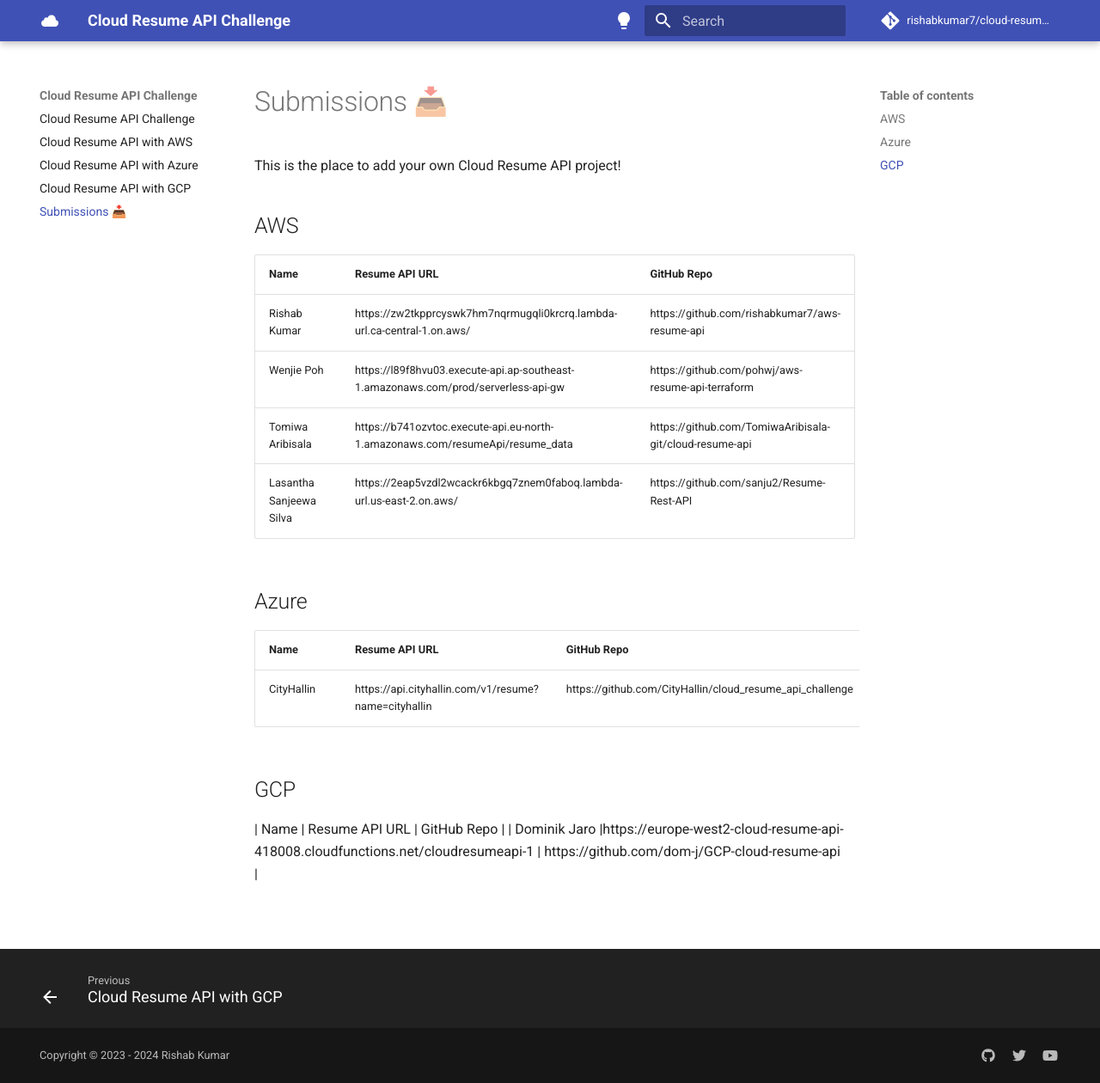
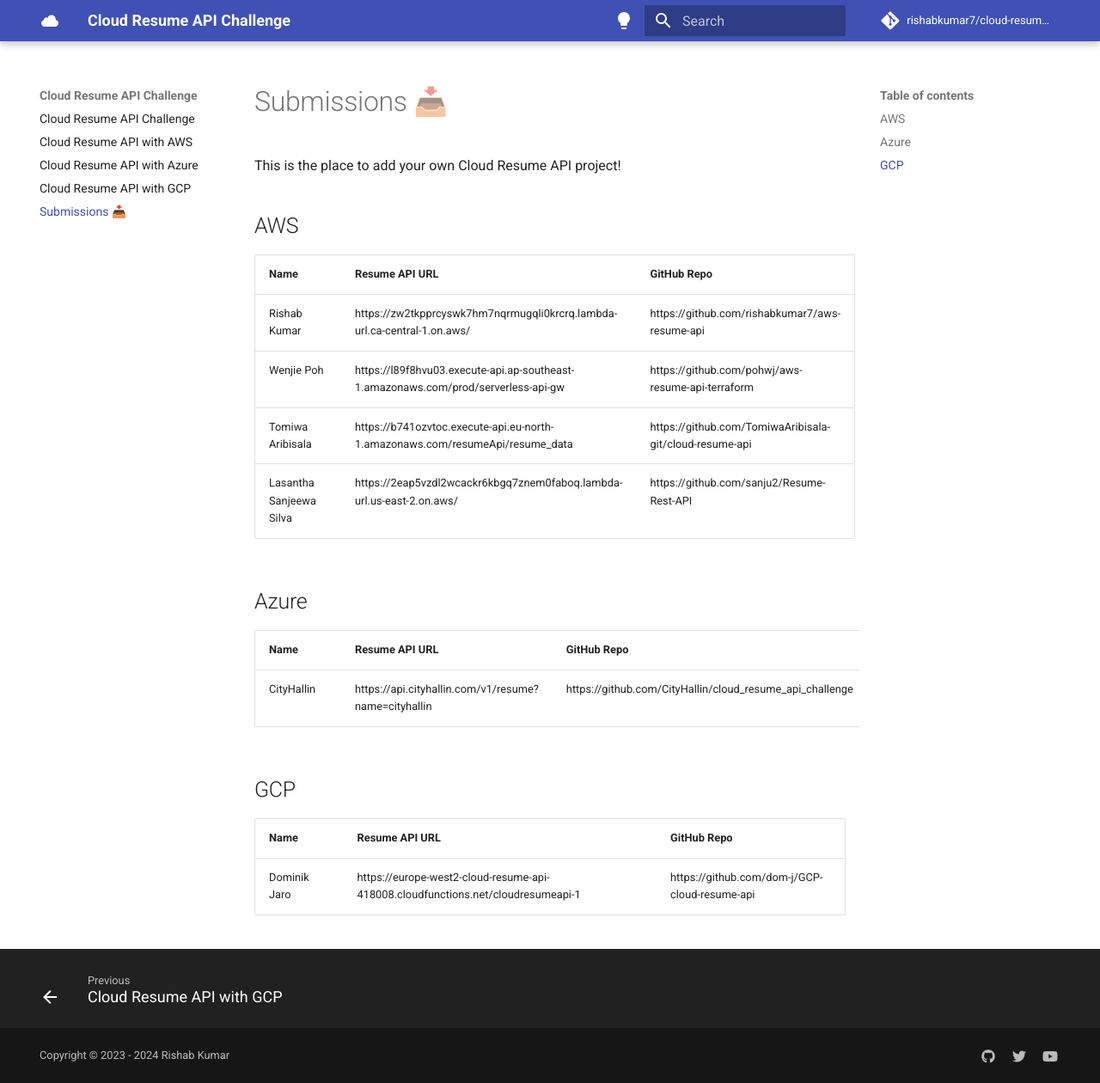
Before and after one commit to rishabkumar7/cloud-resume-api, an MkDocs documentation site: the page built from docs/submissions.md, in a window 1280 px wide and 1260 px high. Shown: the whole window at 86% size. Built offline with MkDocs 1.6.1 and Material for MkDocs 9.7.7, drawn with Linux system fonts in a browser that asks for light colours; comment, search, counter and statistics services are not loaded.

```diff
--- a/docs/submissions.md
+++ b/docs/submissions.md
@@ -20,4 +20,5 @@ This is the place to add your own Cloud Resume API project!
 ## GCP
 
 | Name         | Resume API URL | GitHub Repo |
-| Dominik Jaro |https://europe-west2-cloud-resume-api-418008.cloudfunctions.net/cloudresumeapi-1  | https://github.com/dom-j/GCP-cloud-resume-api  |
+| ------------ | -------------- | ----------- |
+| Dominik Jaro | https://europe-west2-cloud-resume-api-418008.cloudfunctions.net/cloudresumeapi-1  | https://github.com/dom-j/GCP-cloud-resume-api  |
```
